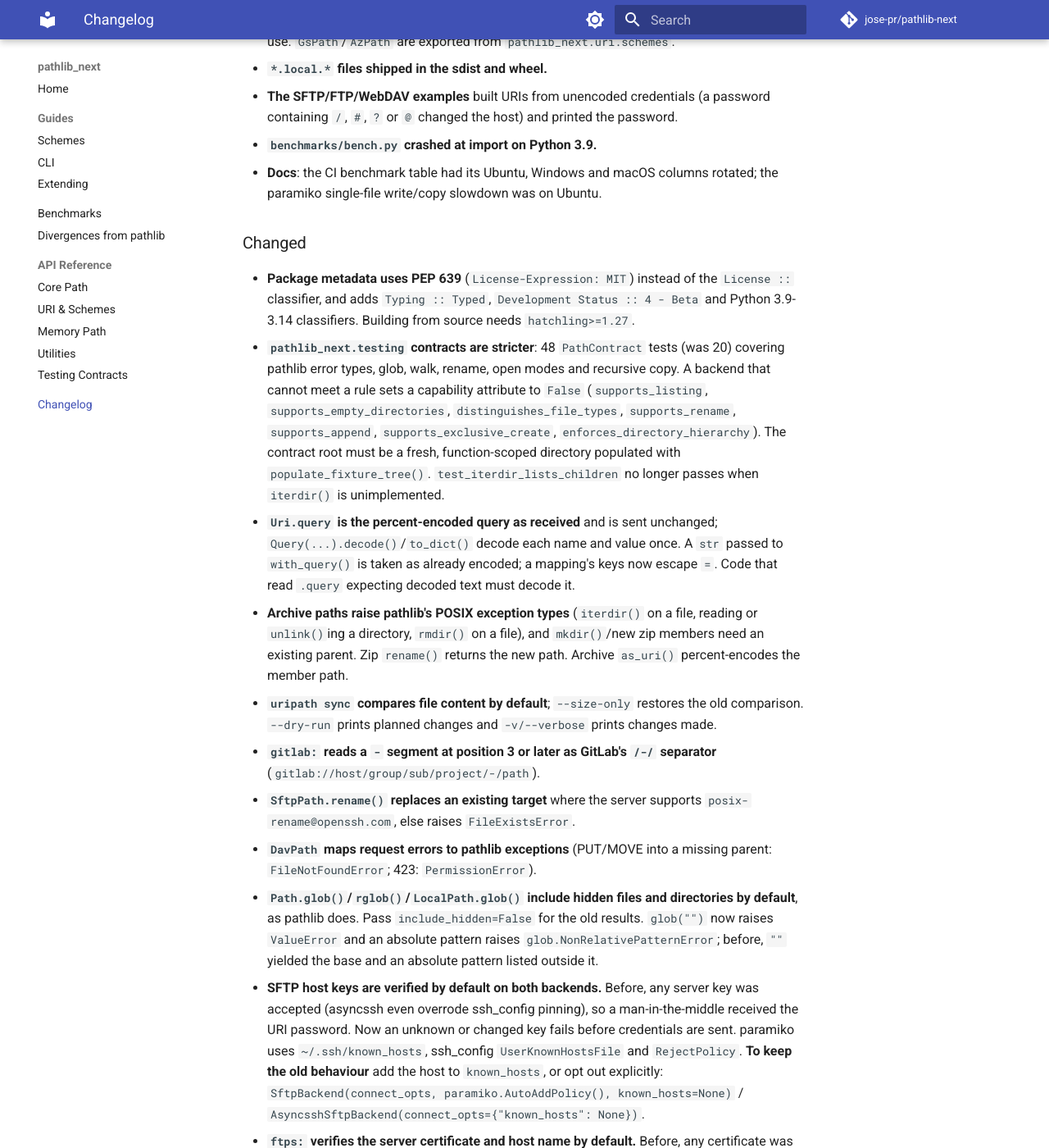
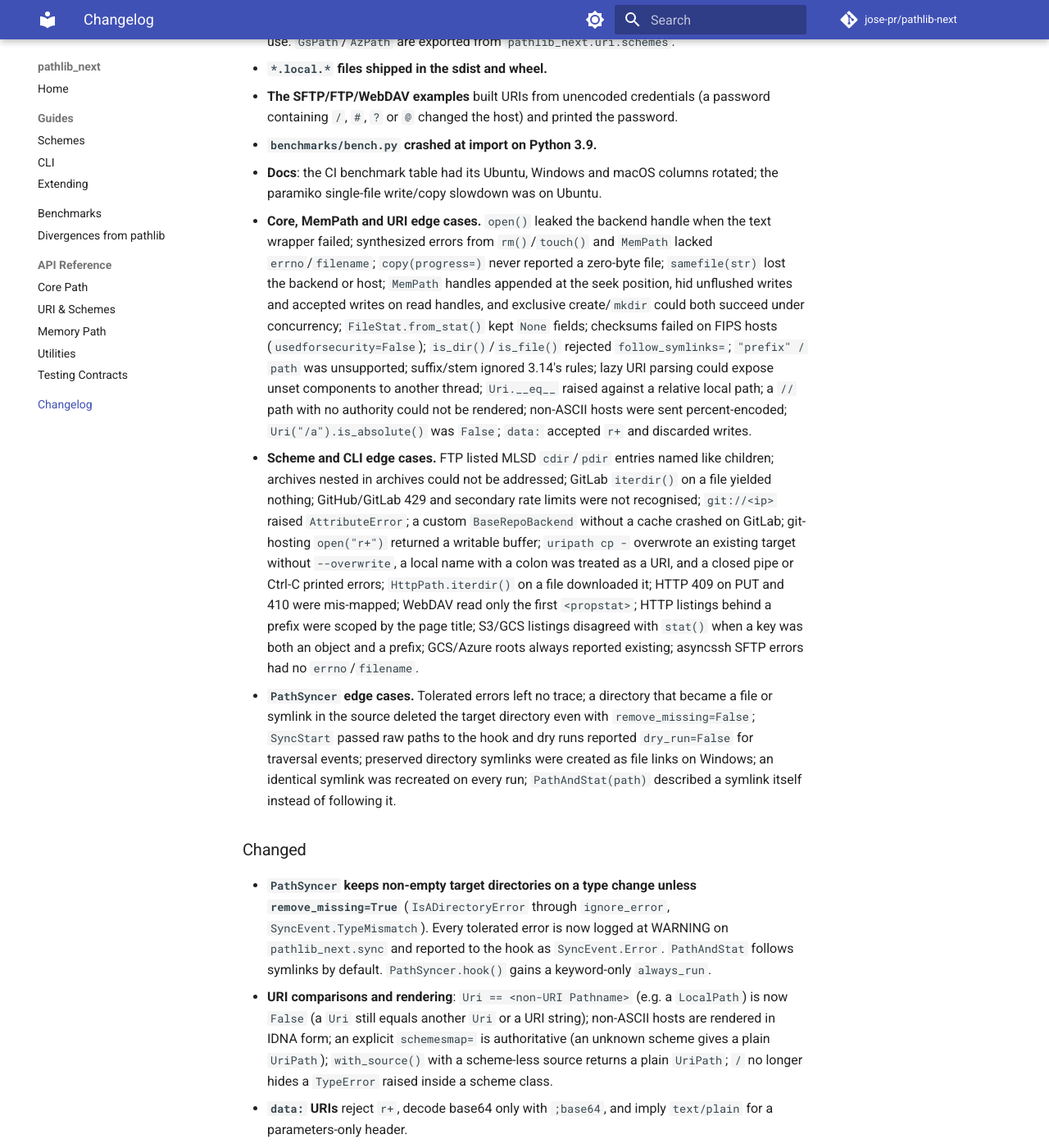
Before and after one commit to jose-pr/pathlib-next, an MkDocs documentation site: the page built from docs/changelog.md, in a window 1280 px wide and 1400 px high, scrolled down 6804 px. Shown: the whole window at 82% size. Built offline with MkDocs 1.6.1 and Material for MkDocs 9.7.7, drawn with Linux system fonts in a browser that asks for light colours; comment, search, counter and statistics services are not loaded; some of the changed text lies outside the part shown.

Commit message:
docs: record low-severity fixes and new divergences

```diff
--- a/CHANGELOG.md
+++ b/CHANGELOG.md
@@ -302,7 +302,57 @@ and this project adheres to [Semantic Versioning](https://semver.org/).
 - **Docs**: the CI benchmark table had its Ubuntu, Windows and macOS columns
   rotated; the paramiko single-file write/copy slowdown was on Ubuntu.
 
+- **Core, MemPath and URI edge cases.** `open()` leaked the backend handle
+  when the text wrapper failed; synthesized errors from `rm()`/`touch()` and
+  `MemPath` lacked `errno`/`filename`; `copy(progress=)` never reported a
+  zero-byte file; `samefile(str)` lost the backend or host; `MemPath` handles
+  appended at the seek position, hid unflushed writes and accepted writes on
+  read handles, and exclusive create/`mkdir` could both succeed under
+  concurrency; `FileStat.from_stat()` kept `None` fields; checksums failed on
+  FIPS hosts (`usedforsecurity=False`); `is_dir()`/`is_file()` rejected
+  `follow_symlinks=`; `"prefix" / path` was unsupported; suffix/stem ignored
+  3.14's rules; lazy URI parsing could expose unset components to another
+  thread; `Uri.__eq__` raised against a relative local path; a `//` path with
+  no authority could not be rendered; non-ASCII hosts were sent
+  percent-encoded; `Uri("/a").is_absolute()` was `False`; `data:` accepted
+  `r+` and discarded writes.
+- **Scheme and CLI edge cases.** FTP listed MLSD `cdir`/`pdir` entries named
+  like children; archives nested in archives could not be addressed;
+  GitLab `iterdir()` on a file yielded nothing; GitHub/GitLab 429 and
+  secondary rate limits were not recognised; `git://<ip>` raised
+  `AttributeError`; a custom `BaseRepoBackend` without a cache crashed on
+  GitLab; git-hosting `open("r+")` returned a writable buffer; `uripath cp -`
+  overwrote an existing target without `--overwrite`, a local name with a
+  colon was treated as a URI, and a closed pipe or Ctrl-C printed errors;
+  `HttpPath.iterdir()` on a file downloaded it; HTTP 409 on PUT and 410 were
+  mis-mapped; WebDAV read only the first `<propstat>`; HTTP listings behind a
+  prefix were scoped by the page title; S3/GCS listings disagreed with
+  `stat()` when a key was both an object and a prefix; GCS/Azure roots always
+  reported existing; asyncssh SFTP errors had no `errno`/`filename`.
+- **`PathSyncer` edge cases.** Tolerated errors left no trace; a directory
+  that became a file or symlink in the source deleted the target directory
+  even with `remove_missing=False`; `SyncStart` passed raw paths to the hook
+  and dry runs reported `dry_run=False` for traversal events; preserved
+  directory symlinks were created as file links on Windows; an identical
+  symlink was recreated on every run; `PathAndStat(path)` described a symlink
+  itself instead of following it.
+
 ### Changed
+- **`PathSyncer` keeps non-empty target directories on a type change unless
+  `remove_missing=True`** (`IsADirectoryError` through `ignore_error`,
+  `SyncEvent.TypeMismatch`). Every tolerated error is now logged at WARNING
+  on `pathlib_next.sync` and reported to the hook as `SyncEvent.Error`.
+  `PathAndStat` follows symlinks by default. `PathSyncer.hook()` gains a
+  keyword-only `always_run`.
+- **URI comparisons and rendering**: `Uri == <non-URI Pathname>` (e.g. a
+  `LocalPath`) is now `False` (a `Uri` still equals another `Uri` or a URI
+  string); non-ASCII hosts are rendered in IDNA form; an explicit
+  `schemesmap=` is authoritative (an unknown scheme gives a plain `UriPath`);
+  `with_source()` with a scheme-less source returns a plain `UriPath`; `/` no
+  longer hides a `TypeError` raised inside a scheme class.
+- **`data:` URIs** reject `r+`, decode base64 only with `;base64`, and imply
+  `text/plain` for a parameters-only header.
+- **`uripath`** exits 141 on a closed stdout and 130 on Ctrl-C.
 - **Package metadata uses PEP 639** (`License-Expression: MIT`) instead of
   the `License ::` classifier, and adds `Typing :: Typed`,
   `Development Status :: 4 - Beta` and Python 3.9-3.14 classifiers. Building
@@ -372,6 +422,8 @@ and this project adheres to [Semantic Versioning](https://semver.org/).
   thread raises `RuntimeError` instead of hanging.
 
 ### Added
+- `SyncEvent.Error` and `SyncEvent.TypeMismatch` reporting; `str / path`
+  (`__rtruediv__`) on `Pathname` and `Uri`.
 - `pathlib_next.testing.populate_fixture_tree(root)` and `FIXTURE_TREE`.
 - `benchmarks/bench.py --save` (min/median/max ms per call as JSON under
   `benchmarks/results/`) and `--samples`.
```
Also changed, not shown: docs/divergences.md (+5 -0 lines), src/pathlib_next/AGENTS.md (+4 -1 lines).
